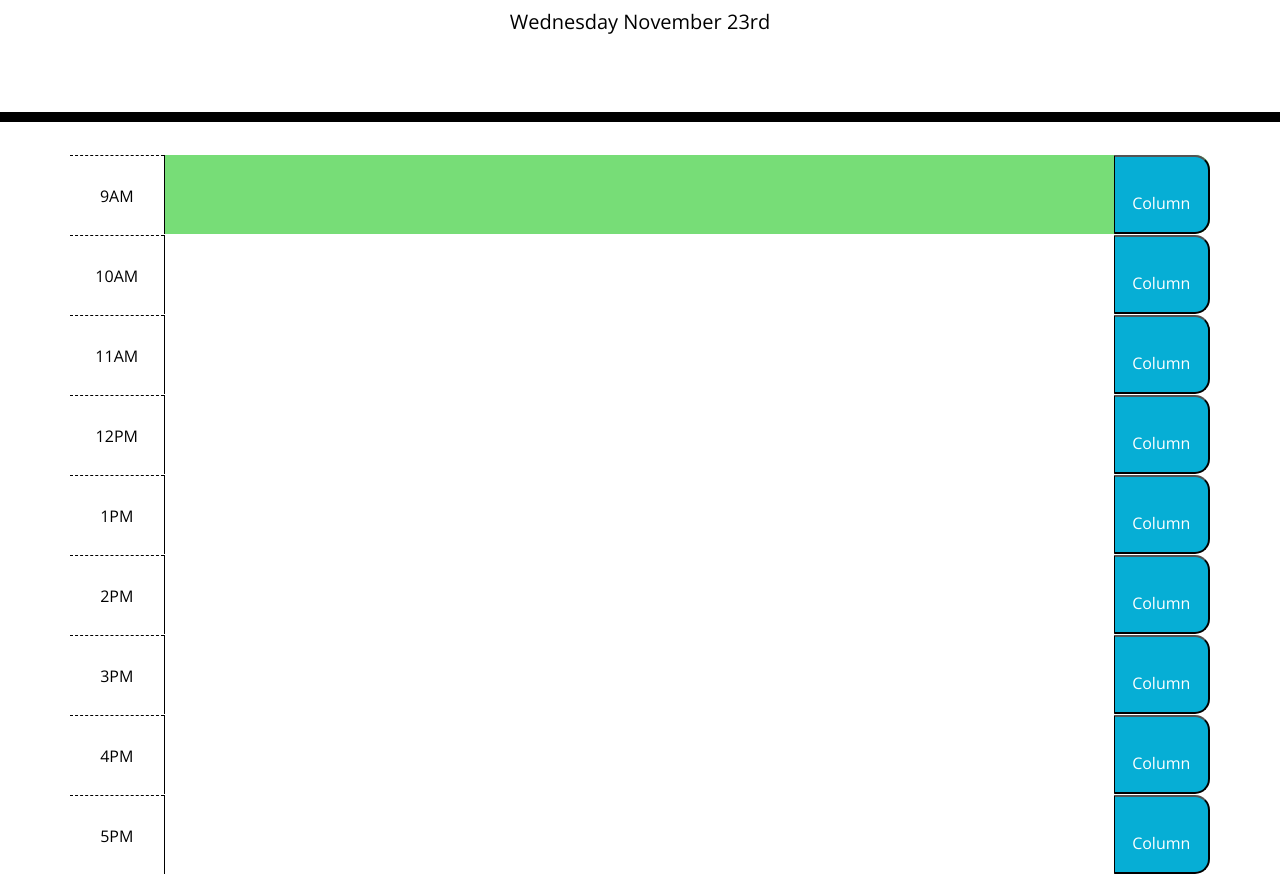
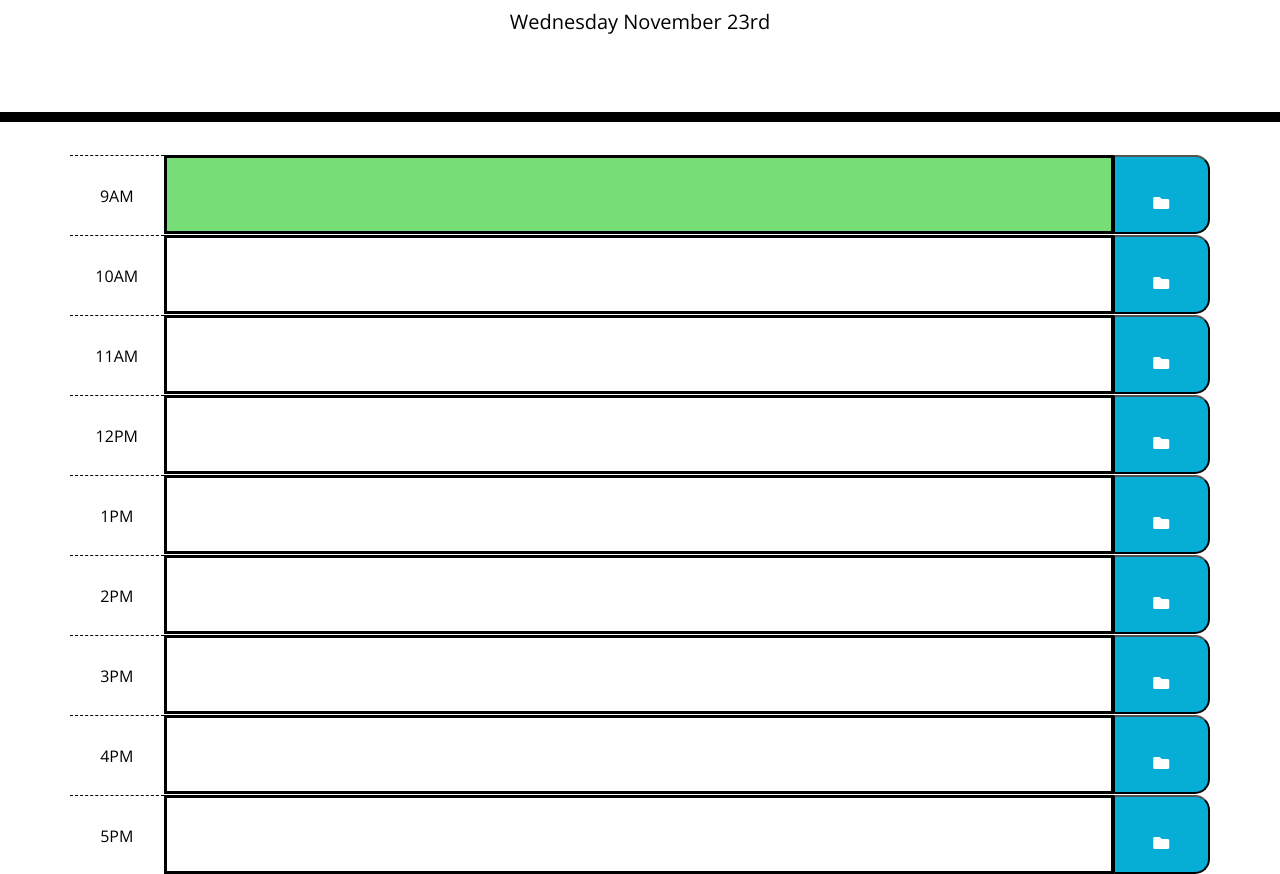
Before and after one commit to DavidPaniagua15/ChallengeNew05, a plain HTML site: page index.html in a window 1280 px wide. Shown: the part 182-1056 px from the top of the page. Drawn offline with nearby package versions, Linux system fonts and the light colour scheme.

Commit message:
save btn

```diff
--- a/index.html
+++ b/index.html
@@ -39,7 +39,7 @@
 
             </textarea>
             <button class="col saveBtn ">
-              Column
+                <i class="fa fa-folder"></i>
             </button>
           </div>
           <div class="row time-block">
@@ -50,7 +50,7 @@
 
             </textarea>
             <button class="col saveBtn ">
-              Column
+                <i class="fa fa-folder"></i>
             </button>
           </div>
           <div class="row time-block">
@@ -61,7 +61,7 @@
 
             </textarea>
             <button class="col saveBtn ">
-              Column
+                <i class="fa fa-folder"></i>
             </button>
           </div>
           <div class="row time-block">
@@ -72,7 +72,7 @@
 
             </textarea>
             <button class="col saveBtn ">
-              Column
+                <i class="fa fa-folder"></i>
             </button>
           </div>
           <div class="row time-block">
@@ -83,7 +83,7 @@
 
             </textarea>
             <button class="col saveBtn ">
-              Column
+                <i class="fa fa-folder"></i>
             </button>
           </div>
           <div class="row time-block">
@@ -94,7 +94,7 @@
 
             </textarea>
             <button class="col saveBtn ">
-              Column
+                <i class="fa fa-folder"></i>
             </button>
           </div>
           <div class="row time-block">
@@ -105,7 +105,7 @@
 
             </textarea>
             <button class="col saveBtn ">
-              Column
+                <i class="fa fa-folder"></i>
             </button>
           </div>
           <div class="row time-block">
@@ -116,7 +116,7 @@
 
             </textarea>
             <button class="col saveBtn ">
-              Column
+                <i class="fa fa-folder"></i>
             </button>
           </div>
           <div class="row time-block">
@@ -126,8 +126,8 @@
             <textarea class="col-10 description">
 
             </textarea>
-            <button class="col saveBtn ">
-              Column
+            <button class="col saveBtn">
+                <i class="fa fa-folder"></i>
             </button>
           </div>
     </div>
--- a/style.css
+++ b/style.css
@@ -27,6 +27,7 @@ body {
 
   .description {
     white-space: pre-wrap;
+    border: solid #000000;
   }
 
   .time-block {
@@ -61,6 +62,10 @@ body {
     color: white;
   }
 
+  .btn {
+    background-color:#06aed5;
+  }
+
   .saveBtn {
     border-left: 1px solid black;
     border-top-right-radius: 15px;
```
